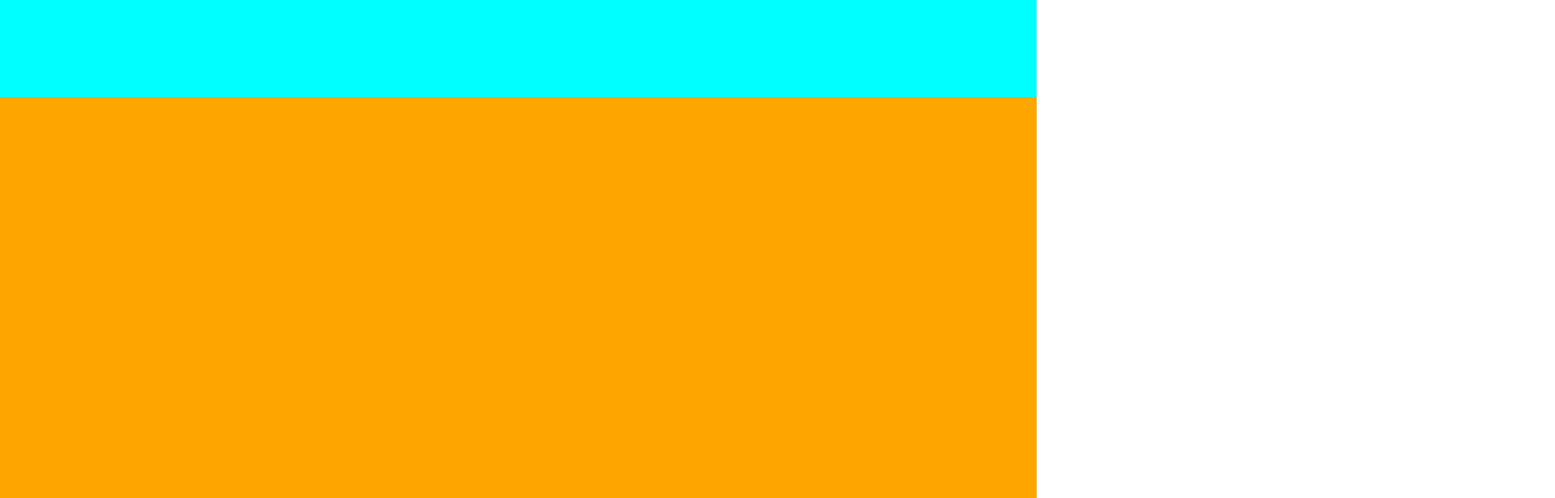
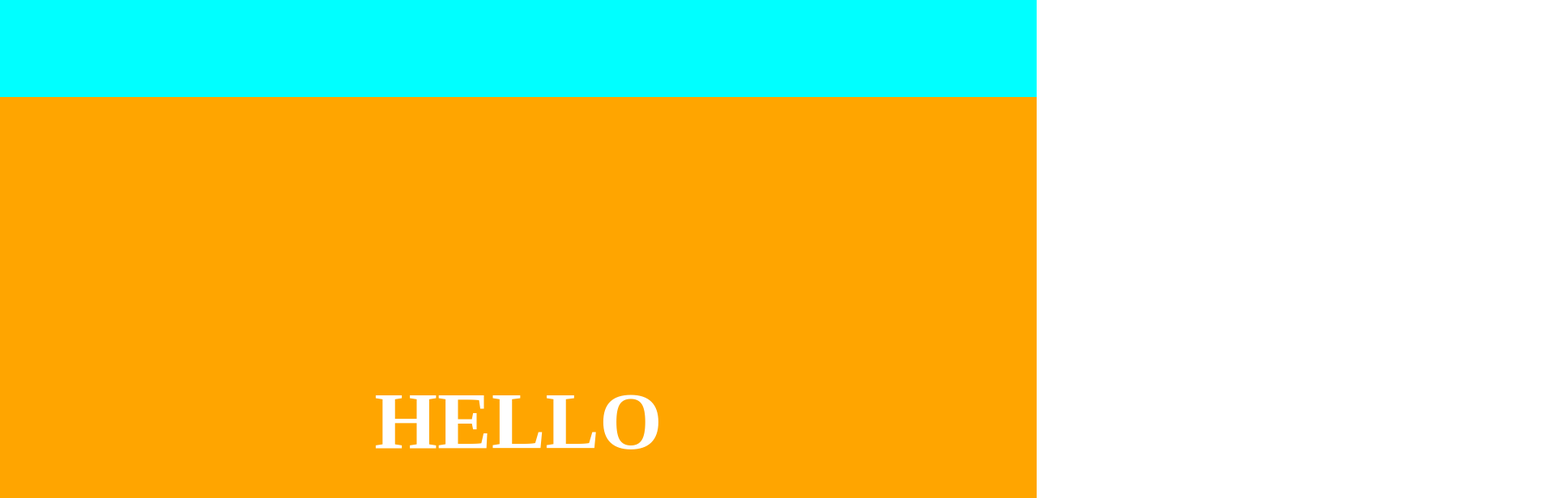
Before and after one commit to haeyeon0716/scroll_motion, a plain HTML site: page index.html in a window 1280 px wide. Shown: the part 680-1296 px from the top of the page at 81% size, 1920 px wide, since content can reach past the window. Drawn offline with Linux system fonts and the light colour scheme.

Commit message:
스크롤 초기화시 원래값으로 강제 보정처리

```diff
--- a/main.js
+++ b/main.js
@@ -5,17 +5,25 @@ DOM.offset().top : 전체 페이지에서 특정 DOM의 세로 위치값 (정적
 const secs = document.querySelectorAll('section');
 const h1 = secs[0].querySelector('h1');
 const h1_2 = secs[1].querySelector('h1');
+//baseline = box의 모션 시작 시점을 기본 box영역에서 300만큼 올림
+const baseline = -300;
 
 window.addEventListener('scroll', ()=>{
     const scroll = window.scrollY;
-    const scroll_2 = scroll - secs[1].offsetTop;
+    //박스의 실 적용되는 스크롤 수치값은 반대로 300만큼 더해줘야 함
+    const scroll_2 = scroll - secs[1].offsetTop - baseline;
+    const initscroll = 0;
 
     h1.style.transform = `translateX(${scroll}px) rotate(${scroll}deg) scale(${1+ scroll/200})`
     h1.style.opacity = 1 - scroll/400;
 
-    if(scroll > secs[1].offsetTop){
+    if(scroll > secs[1].offsetTop + baseline){
         h1_2.style.transform = `translateX(${scroll_2}px) rotate(${scroll_2}deg) scale(${1+ scroll_2/200})`
         h1_2.style.opacity = 1 - scroll_2/400;
+    }else{
+        //원래 위치로 스크롤시 조금싹 오차 범위가 발생하기 때문에 원래값으로 강제 보정처리
+        h1_2.style.transform = `translateX(${initscroll}px) rotate(${initscroll}deg) scale(${1+ initscroll/200})`
+        h1_2.style.opacity = 1 - initscroll/400;
     }
 
 });
--- a/scss/style.scss
+++ b/scss/style.scss
@@ -4,6 +4,7 @@ section{
     width: 100%;
     height: 100vh;
     position: relative;
+    overflow: hidden;
 
     &:nth-of-type(1){
         background: aqua;
```
Also changed, not shown: css/style.css, 1 other file.
